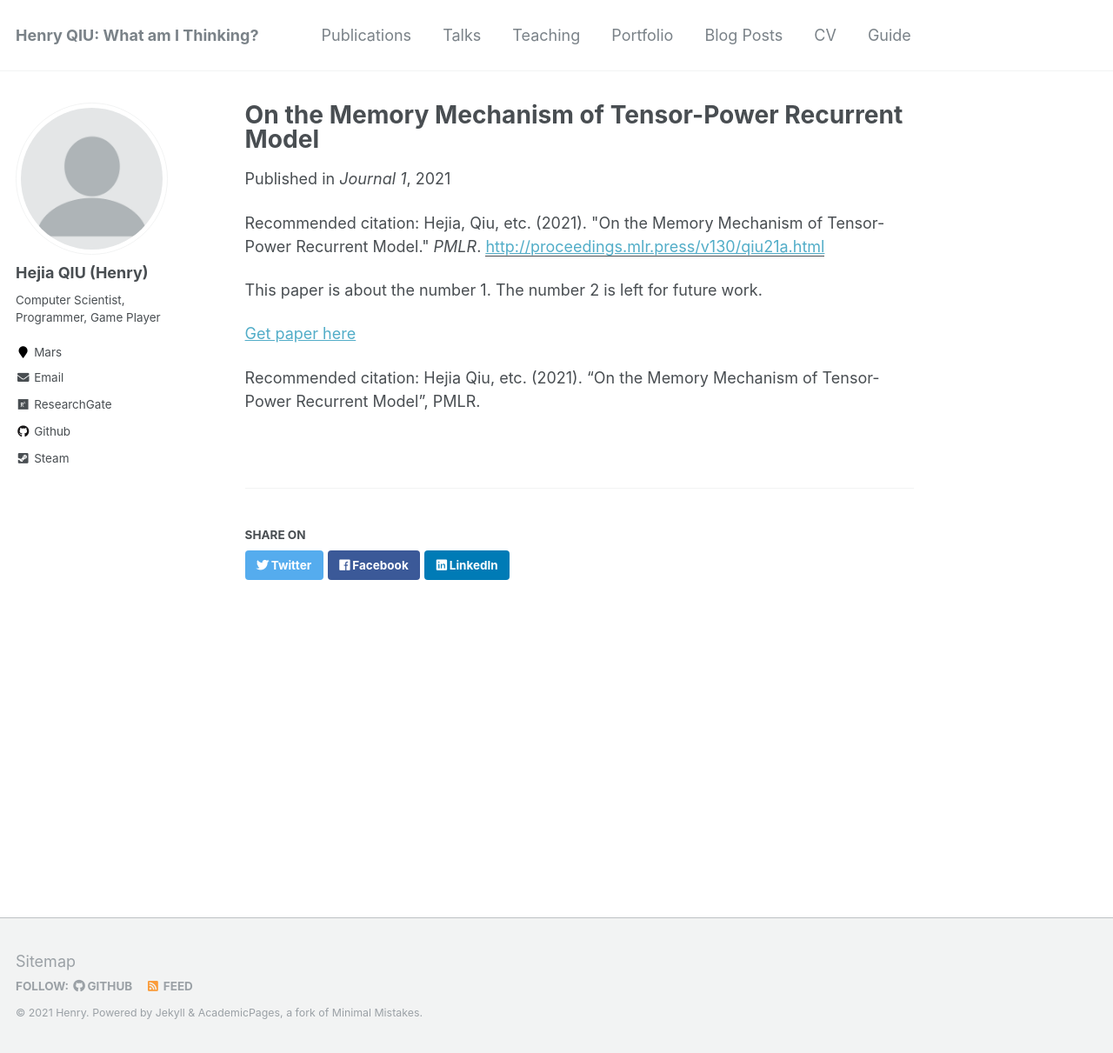
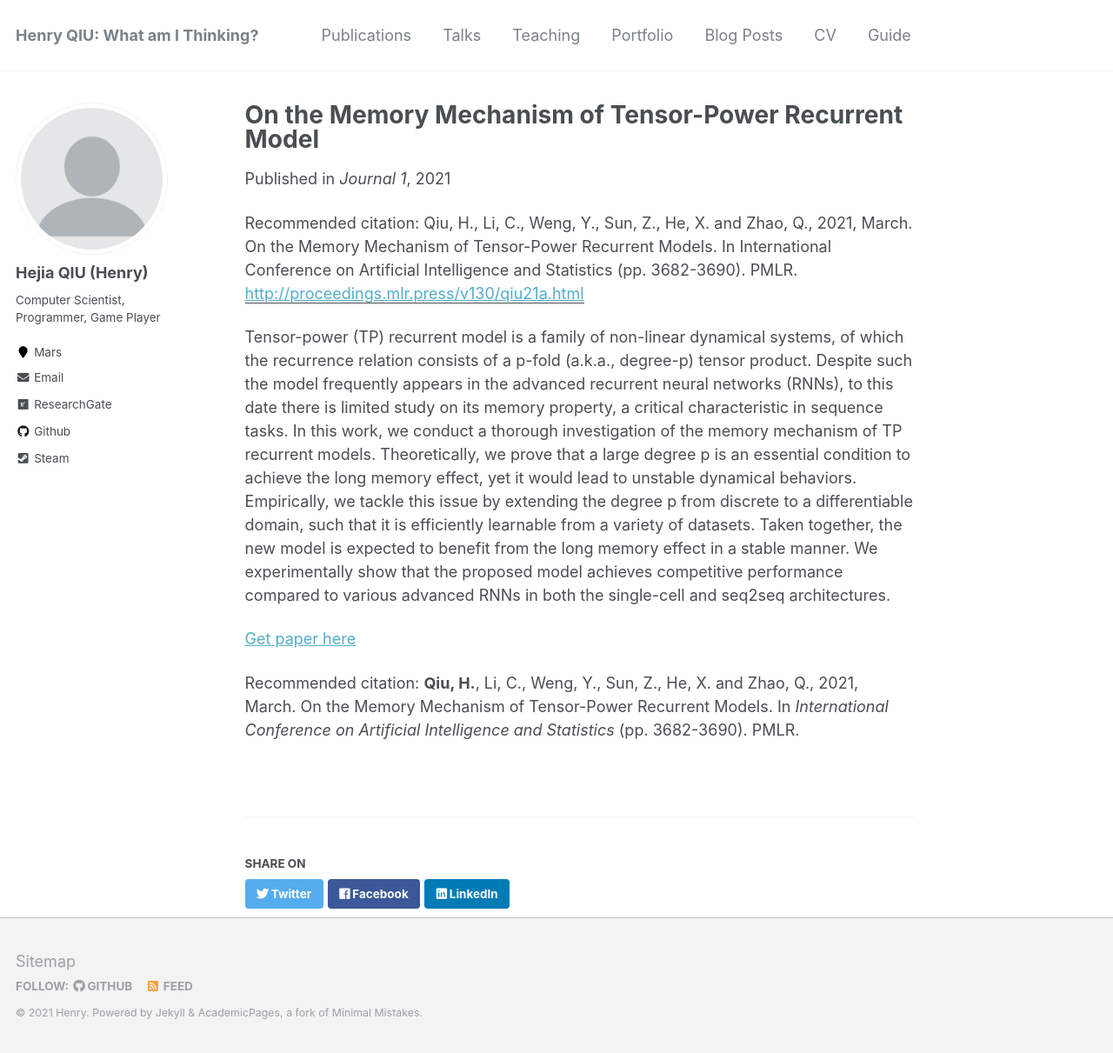
Before and after one commit to HenryJaQiu/HenryJaQiu.github.io, a Jekyll site: the page built from _publications/2021-01-01-paper-title-number-1.md, in a window 1280 px wide and 1211 px high. Shown: the whole window at 87% size. Built offline with Jekyll 4.4.1, drawn with Linux system fonts in a browser that asks for light colours.

Commit message:
Update publication

```diff
--- a/_publications/2021-01-01-paper-title-number-1.md
+++ b/_publications/2021-01-01-paper-title-number-1.md
@@ -2,14 +2,14 @@
 title: "On the Memory Mechanism of Tensor-Power Recurrent Model"
 collection: publications
 permalink: /publication/2021-01-01-paper-title-number-1
-excerpt: 'This paper is about the number 1. The number 2 is left for future work.'
+excerpt: 'Focus on the long-term memory and stability of tensor recurrent model with developing a degree-differentiable model benefit from long-term effect in a stable manner, cooperate with RIKEN AIP Tensor Learning Team.'
 date: 2021-01-01
 venue: 'Journal 1'
 paperurl: 'http://proceedings.mlr.press/v130/qiu21a.html'
-citation: 'Hejia, Qiu, etc. (2021). &quot;On the Memory Mechanism of Tensor-Power Recurrent Model.&quot; <i>PMLR</i>.'
+citation: 'Qiu, H., Li, C., Weng, Y., Sun, Z., He, X. and Zhao, Q., 2021, March. On the Memory Mechanism of Tensor-Power Recurrent Models. In International Conference on Artificial Intelligence and Statistics (pp. 3682-3690). PMLR.'
 ---
-This paper is about the number 1. The number 2 is left for future work.
+Tensor-power (TP) recurrent model is a family of non-linear dynamical systems, of which the recurrence relation consists of a p-fold (a.k.a., degree-p) tensor product. Despite such the model frequently appears in the advanced recurrent neural networks (RNNs), to this date there is limited study on its memory property, a critical characteristic in sequence tasks. In this work, we conduct a thorough investigation of the memory mechanism of TP recurrent models. Theoretically, we prove that a large degree p is an essential condition to achieve the long memory effect, yet it would lead to unstable dynamical behaviors. Empirically, we tackle this issue by extending the degree p from discrete to a differentiable domain, such that it is efficiently learnable from a variety of datasets. Taken together, the new model is expected to benefit from the long memory effect in a stable manner. We experimentally show that the proposed model achieves competitive performance compared to various advanced RNNs in both the single-cell and seq2seq architectures.
 
 [Get paper here](http://proceedings.mlr.press/v130/qiu21a.html)
 
-Recommended citation: Hejia Qiu, etc. (2021). "On the Memory Mechanism of Tensor-Power Recurrent Model", PMLR.
+Recommended citation: **Qiu, H.**, Li, C., Weng, Y., Sun, Z., He, X. and Zhao, Q., 2021, March. On the Memory Mechanism of Tensor-Power Recurrent Models. In *International Conference on Artificial Intelligence and Statistics* (pp. 3682-3690). PMLR.
```
Also changed, not shown: 1 other file.
